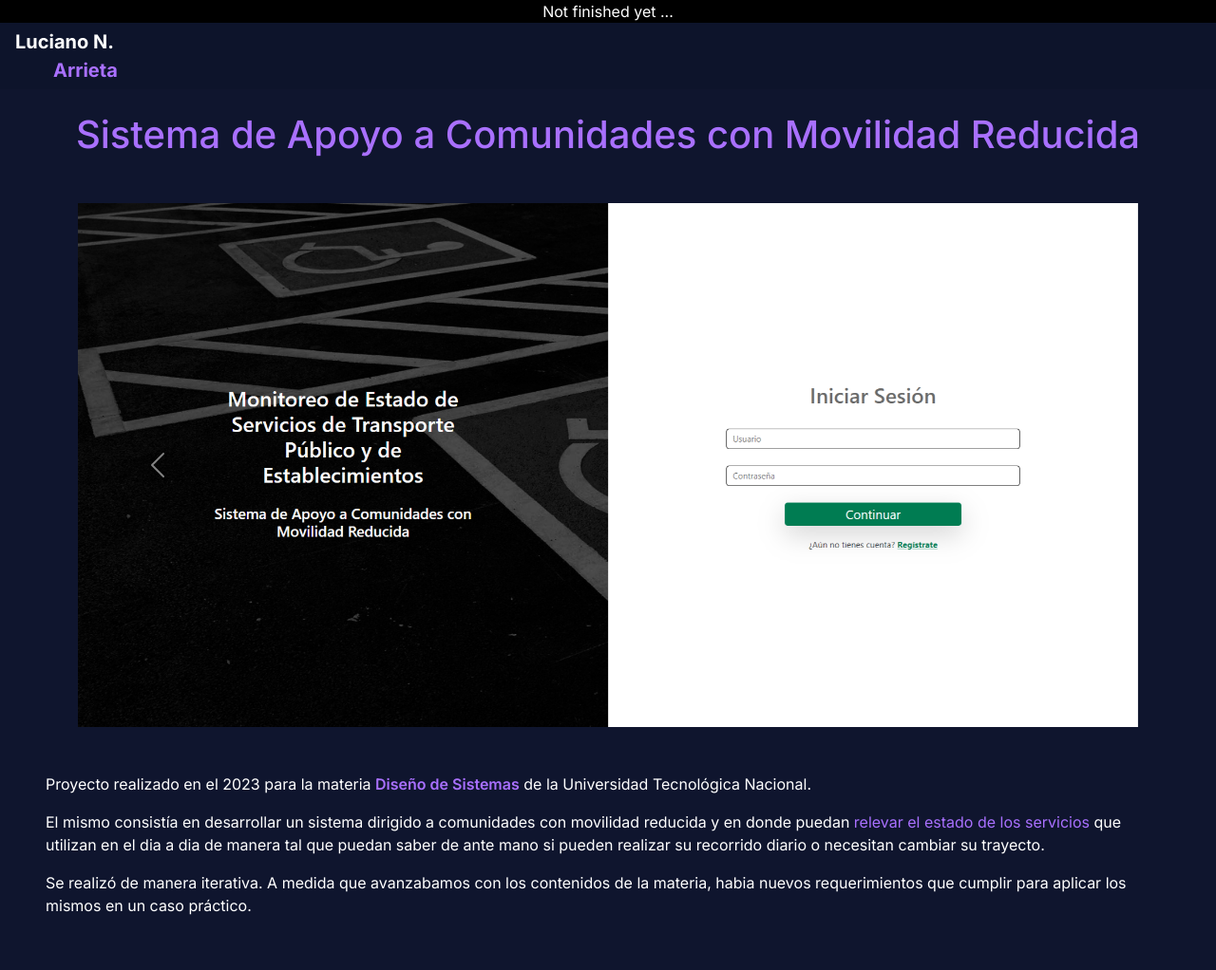
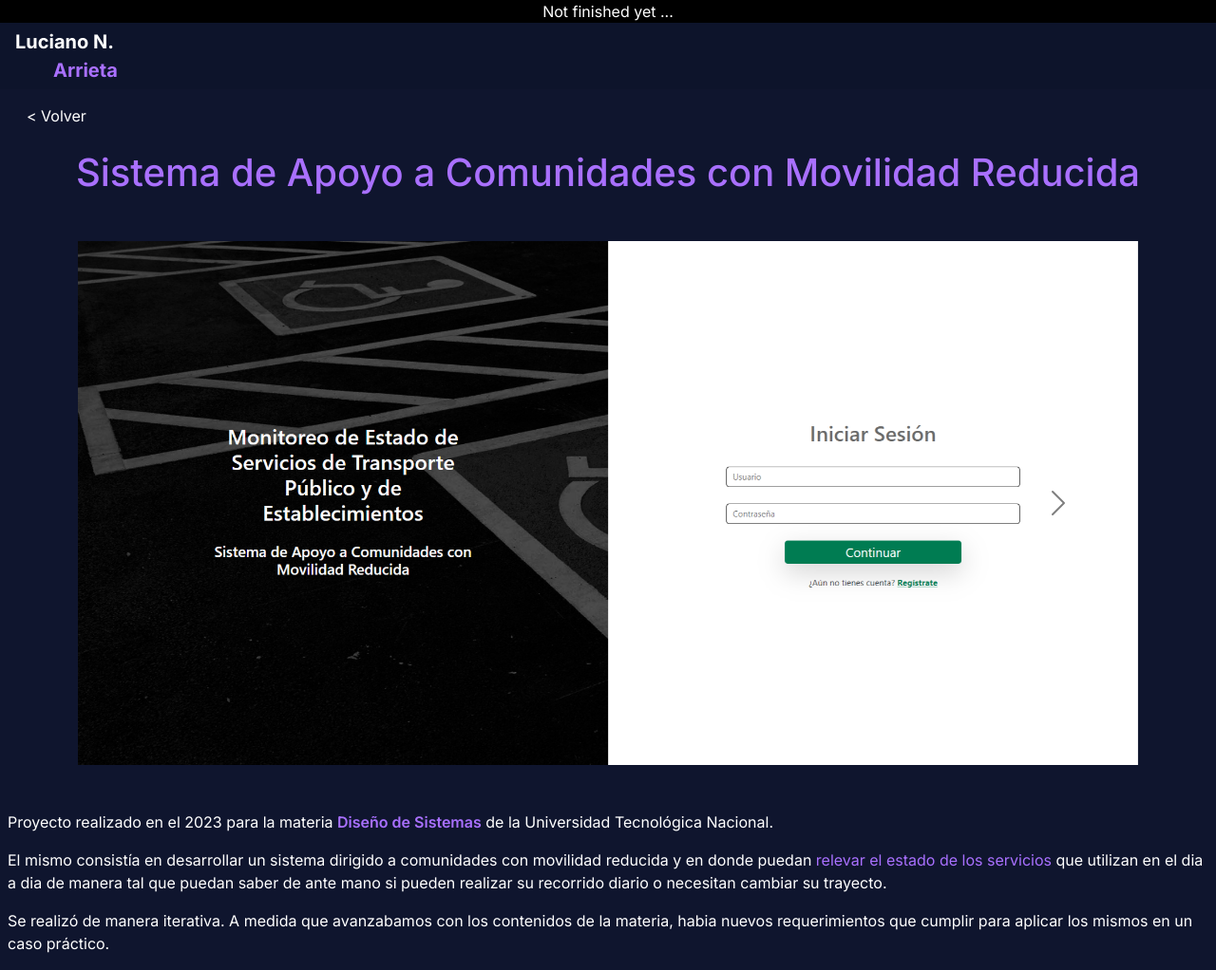
Before and after one commit to LucianoNicolasArrieta/portfolio, a plain HTML site: page proyecto-tpa/tpa-dds.html in a window 1280 px wide. Shown: the whole page at 95% size. Drawn offline with nearby package versions, Linux system fonts and the light colour scheme.

Commit message:
arreglos varios

```diff
--- a/proyecto-tpa/tpa-dds.html
+++ b/proyecto-tpa/tpa-dds.html
@@ -26,18 +26,16 @@
                     <div class="fw-bolder text-white">Luciano N.</div>
                     <div class="offset fw-bolder">Arrieta</div>
                 </a>
-                <button class="navbar-toggler shadow-none" type="button" data-bs-theme="dark" data-bs-toggle="collapse"
-                    data-bs-target="#navbarNavDropdown" aria-controls="navbarNavDropdown" aria-expanded="false"
-                    aria-label="Toggle navigation">
-                    <span class="navbar-toggler-icon"></span>
-                </button>
             </div>
         </nav>
     </header>
-    <div class="text-center mb-5 mt-4">
+    <div class="container m-2 m-lg-3">
+      <a class="volver fw-normal" href="../index.html">< Volver</a>
+    </div>
+    <div class="text-center mb-5 mt-4 me-3 ms-3">
         <h1>Sistema de Apoyo a Comunidades con Movilidad Reducida</h1>
     </div>
-    <section id="imagenes" class="m-0">
+    <section id="imagenes" class="ms-0 me-0 mt-0 mb-5">
         <div class="container">
             <div id="carousel" class="carousel slide">
                 <div class="carousel-inner">
@@ -71,7 +69,7 @@
               </div>
         </div>
     </section>
-    <section id="descripcion" class="m-5">
+    <section id="descripcion" class="m-2">
         <p>Proyecto realizado en el 2023 para la materia <span class="resaltado fw-semibold">Diseño de Sistemas</span> de la Universidad Tecnológica Nacional.</p>
         <p>El mismo consistía en desarrollar un sistema dirigido a comunidades con movilidad reducida y en donde puedan <span class="resaltado">relevar el estado de los servicios</span> que utilizan en el dia a dia de manera tal que puedan saber de ante mano si pueden realizar su recorrido diario o necesitan cambiar su trayecto.</p>
         <p>Se realizó de manera iterativa. A medida que avanzabamos con los contenidos de la materia, habia nuevos requerimientos que cumplir para aplicar los mismos en un caso práctico.</p>
--- a/styles.css
+++ b/styles.css
@@ -109,6 +109,24 @@ svg {
     margin: 2rem 1rem 0 1rem;
 }
 
+.volver {
+    color: white;
+    text-decoration: none;
+}
+
+.volver:hover {
+    color: var(--color-accent);
+}
+
+.volver:active {
+    color: var(--color-accent);
+    opacity: 0.7;
+}
+
 h1 {
     color: var(--color-accent);
 }
+
+.carousel-control-next, .carousel-control-prev {
+    filter: invert(100%);
+}
```
